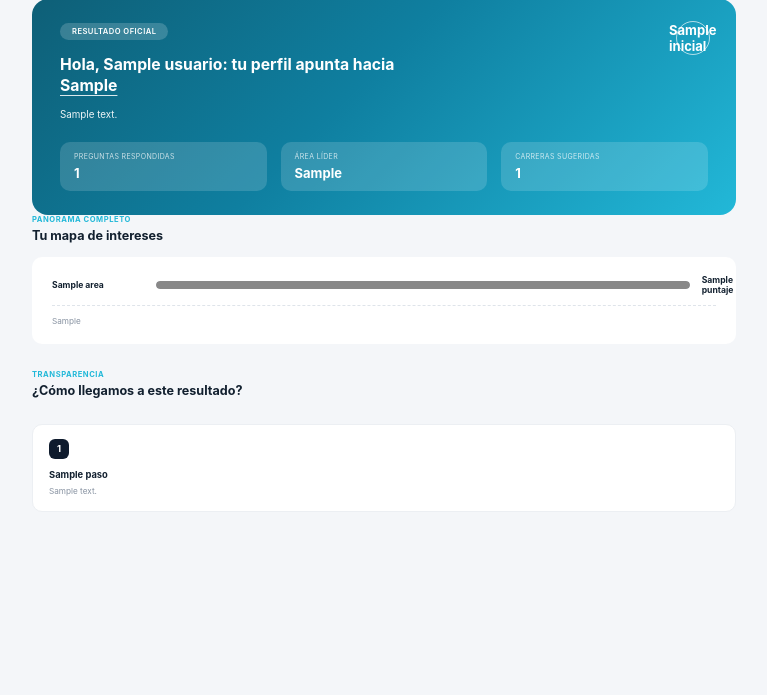
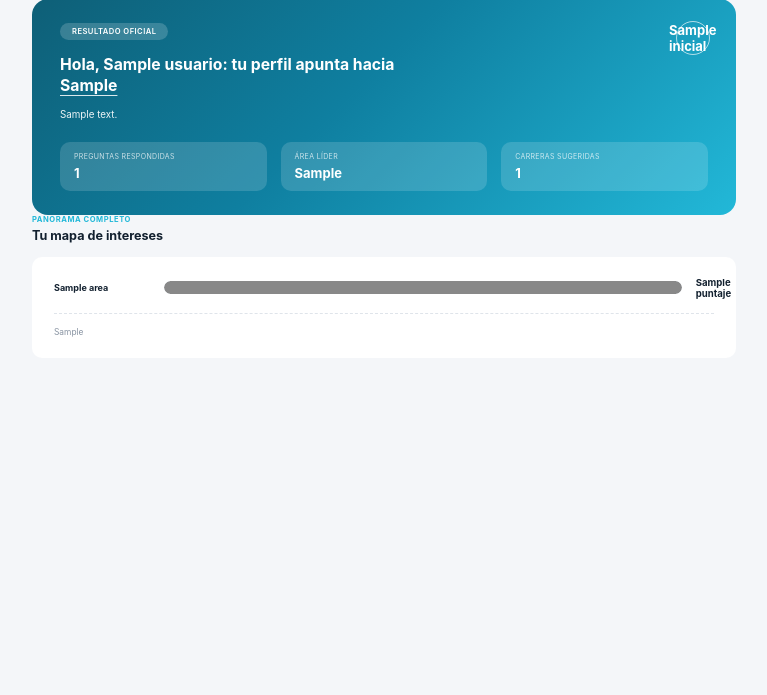
Before and after one commit to faabru/Futuro-360, a Flask app: template templates/comprobante.html in a window 1280 px wide. Shown: the part 113-808 px from the top of the page, without its empty margins (13-780 px from the left). Run offline with Flask 3, Linux system fonts and the light colour scheme; the template is opened without the code that fills it: most values are stand-ins (such as "Sample title", 1, 10 or a date in 2020); parts of the project's set-up code (start-up, migrations or seed data) failed here and were passed over; some libraries are stand-ins or nearby versions.

Commit message:
feat(pdf): quitar seccion transparencia del comprobante y ajustar pagina 1

```diff
--- a/templates/comprobante.html
+++ b/templates/comprobante.html
@@ -245,17 +245,17 @@ body {
 .map-card {
     background: var(--white);
     border-radius: var(--radius-md);
-    padding: 18px 20px;
+    padding: 20px 22px;
 }
 .map-row {
     display: flex;
     align-items: center;
-    gap: 12px;
-    margin-bottom: 9px;
+    gap: 14px;
+    margin-bottom: 13px;
 }
 .map-row .name {
-    width: 92px;
-    font-size: 8.6px;
+    width: 96px;
+    font-size: 9px;
     font-weight: 600;
     color: var(--text-dark);
     flex-shrink: 0;
@@ -263,7 +263,7 @@ body {
 .map-row.top .name { font-weight: 700; }
 .map-row .track {
     flex: 1;
-    height: 8px;
+    height: 13px;
     border-radius: 999px;
     background: var(--gray-track);
     overflow: hidden;
@@ -274,58 +274,19 @@ body {
     background: var(--gray-bar);
 }
 .map-row .score {
-    width: 14px;
+    width: 18px;
     text-align: right;
-    font-size: 8.6px;
+    font-size: 9.6px;
     font-weight: 700;
     color: var(--text-dark);
 }
 .map-card .footnote {
     border-top: 1px dashed #dfe4ea;
-    margin-top: 10px;
-    padding-top: 10px;
-    font-size: 8.2px;
+    margin-top: 14px;
+    padding-top: 12px;
+    font-size: 8.4px;
     color: var(--text-muted);
-}
-
-/* =========================================================
-   TRANSPARENCIA
-   ========================================================= */
-.steps-row {
-    display: flex;
-    gap: 14px;
-    margin-top: 26px;
-}
-.step-card {
-    flex: 1;
-    background: var(--white);
-    border-radius: var(--radius-md);
-    padding: 14px 16px;
-    border: 1px solid #eceff3;
-}
-.step-num {
-    width: 20px;
-    height: 20px;
-    border-radius: 6px;
-    background: var(--navy-900);
-    color: var(--white);
-    font-weight: 700;
-    font-size: 9.5px;
-    display: flex;
-    align-items: center;
-    justify-content: center;
-    margin-bottom: 10px;
-}
-.step-card .step-title {
-    font-weight: 700;
-    font-size: 9.4px;
-    color: var(--text-dark);
-    margin-bottom: 5px;
-}
-.step-card .step-desc {
-    font-size: 8.2px;
     line-height: 1.5;
-    color: var(--text-muted);
 }
 
 .page-footer {
@@ -545,18 +506,6 @@ body {
             {% endfor %}
             <div class="footnote">{{ resultado.nota_mapa }}</div>
         </div>
-
-        <div class="eyebrow" style="margin-top:26px;">Transparencia</div>
-        <div class="section-title">¿Cómo llegamos a este resultado?</div>
-        <div class="steps-row">
-            {% for paso in resultado.pasos_metodologia %}
-            <div class="step-card">
-                <div class="step-num">{{ loop.index }}</div>
-                <div class="step-title">{{ paso.titulo }}</div>
-                <div class="step-desc">{{ paso.descripcion }}</div>
-            </div>
-            {% endfor %}
-        </div>
     </div>
 
     <div class="page-footer">Página 1 de 3</div>
```
